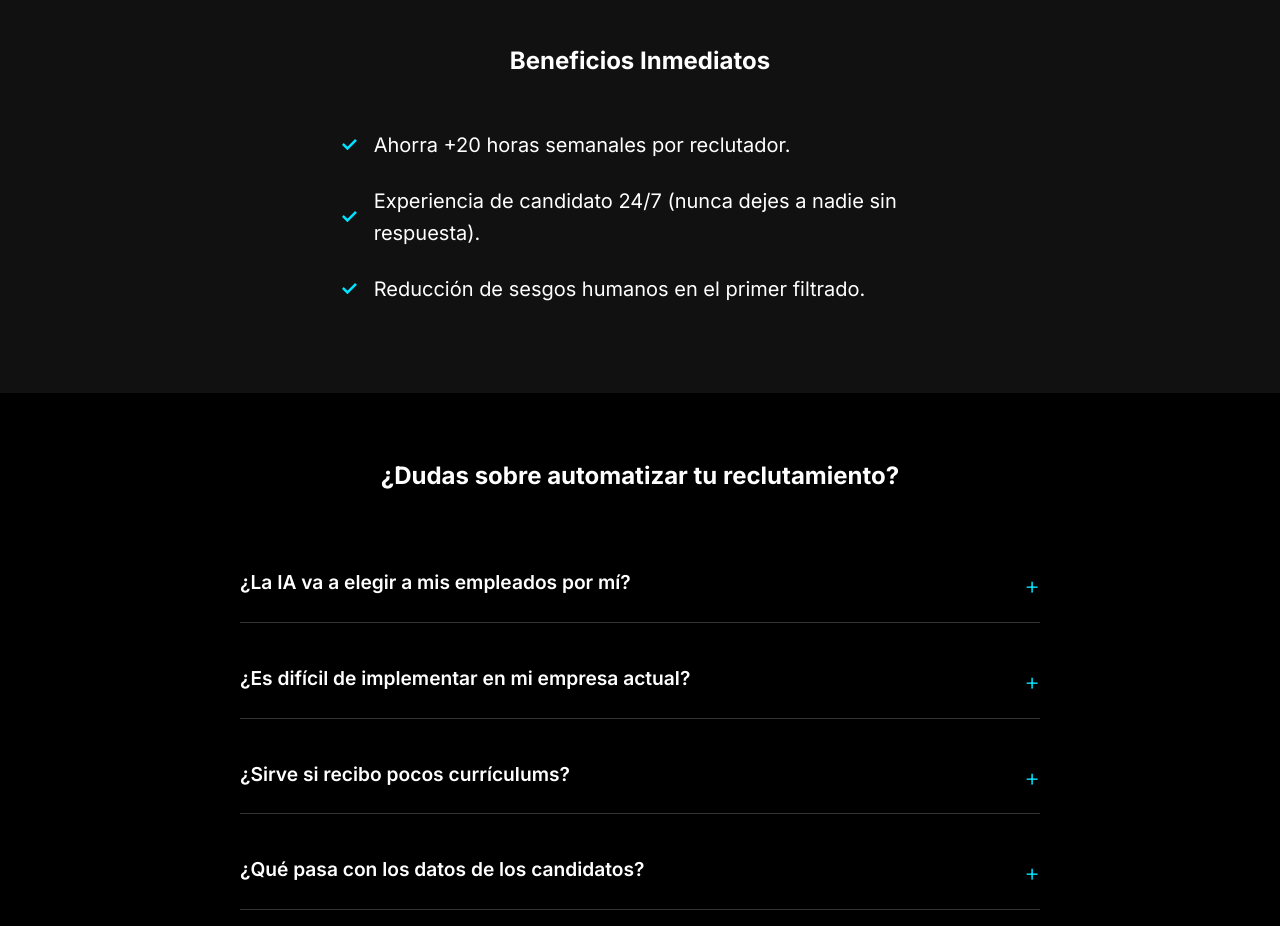
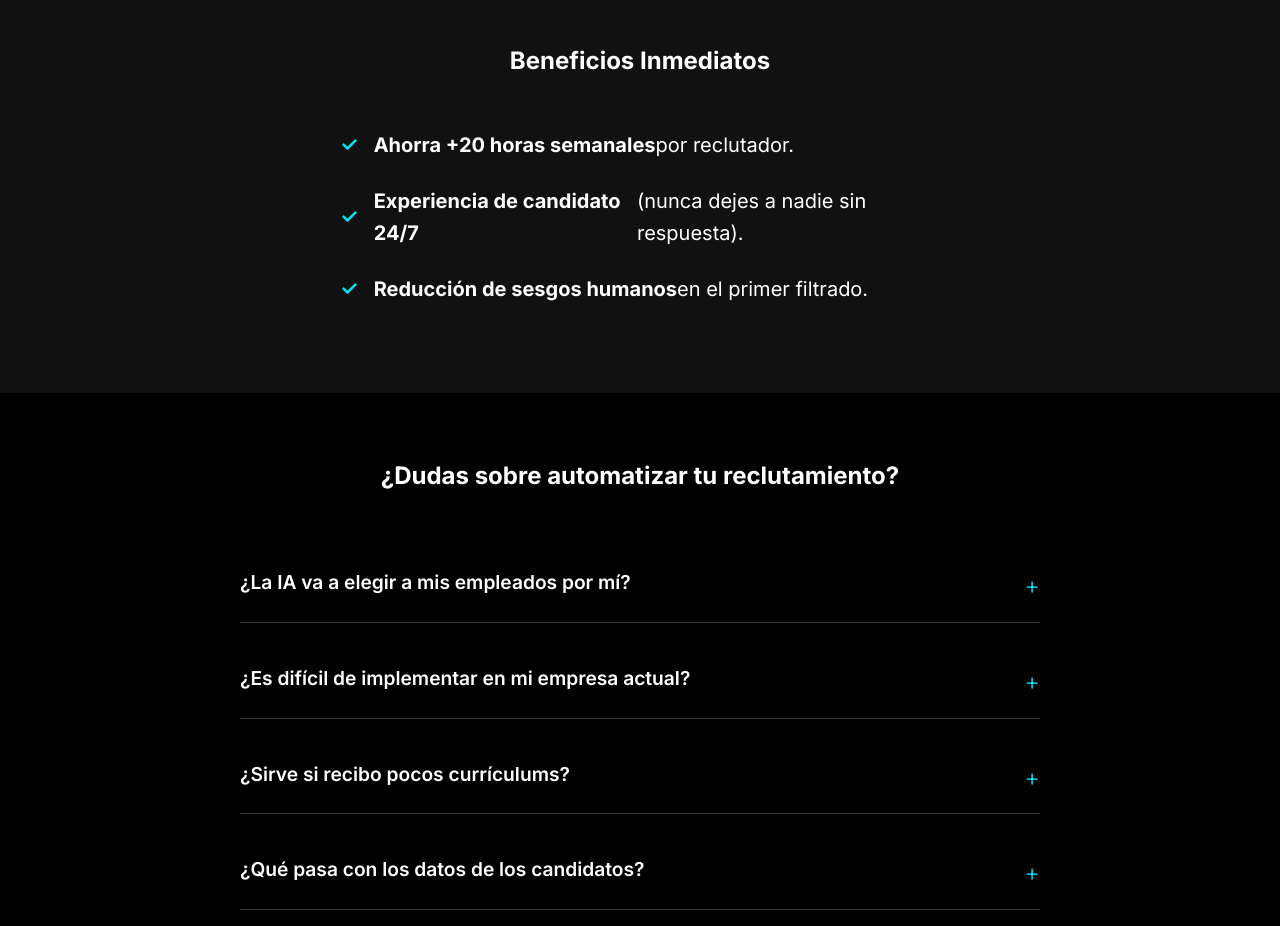
Before and after one commit to irahr-ira/web-irahr, a plain HTML site: page index.html in a window 1280 px wide. Shown: the part 1860-2786 px from the top of the page. Drawn offline with Linux system fonts and the light colour scheme.

Commit message:
Add files via upload

```diff
--- a/index.html
+++ b/index.html
@@ -90,9 +90,9 @@
         <div class="section-container">
             <h2>Beneficios Inmediatos</h2>
             <ul class="benefits-list">
-                <li><span class="check">✓</span> Ahorra +20 horas semanales por reclutador.</li>
-                <li><span class="check">✓</span> Experiencia de candidato 24/7 (nunca dejes a nadie sin respuesta).</li>
-                <li><span class="check">✓</span> Reducción de sesgos humanos en el primer filtrado.</li>
+                <li><span class="check">✓</span> <strong>Ahorra +20 horas semanales</strong> por reclutador.</li>
+                <li><span class="check">✓</span> <strong>Experiencia de candidato 24/7</strong> (nunca dejes a nadie sin respuesta).</li>
+                <li><span class="check">✓</span> <strong>Reducción de sesgos humanos</strong> en el primer filtrado.</li>
             </ul>
         </div>
     </section>
@@ -130,7 +130,7 @@
                 <!-- Hidden Configuration Inputs -->
                 <input type="hidden" name="_subject" value="Nuevo Lead desde Web IRAHR">
                 <input type="hidden" name="_captcha" value="false">
-                <!-- <input type="hidden" name="_next" value="http://yourdomain.com/thanks.html"> Optional Next Page -->
+                <input type="hidden" name="_next" value="https://irarh.com/success.html">
 
                 <div class="form-grid">
                     <div class="form-group">
```
